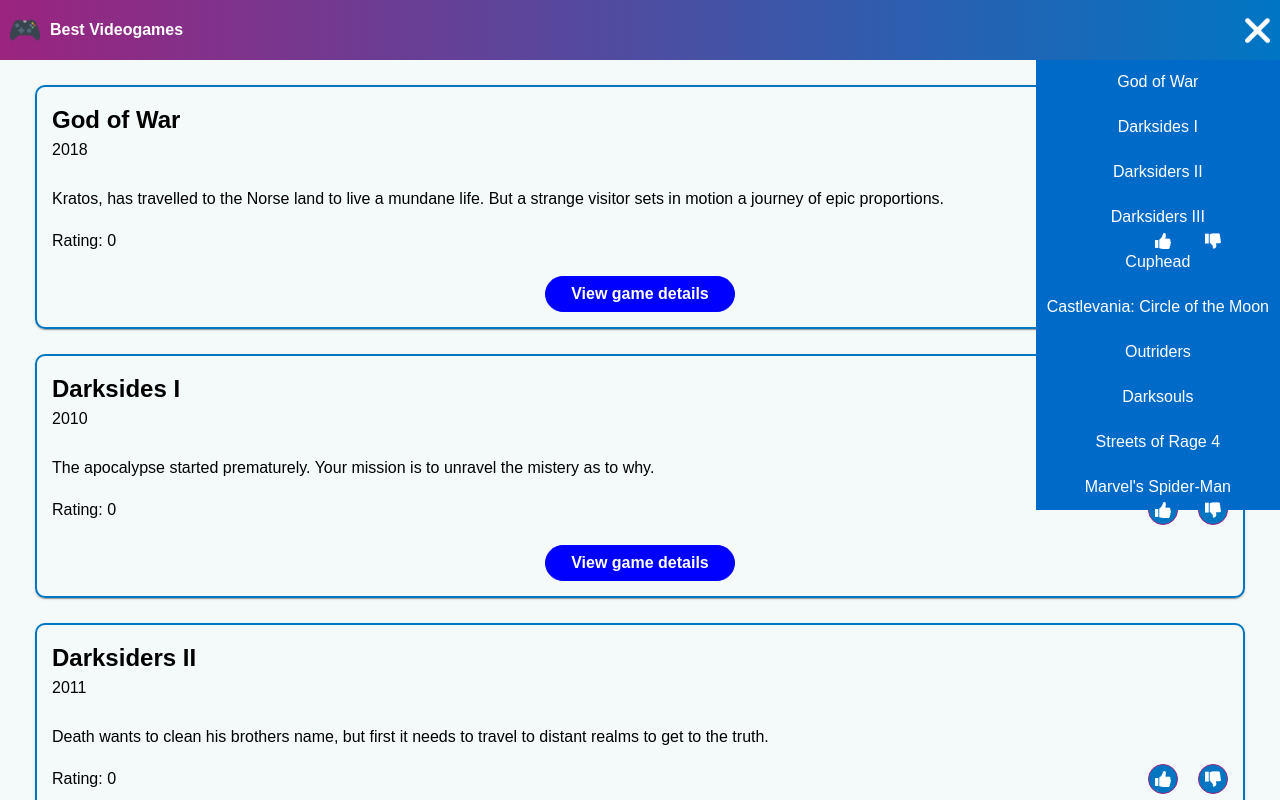
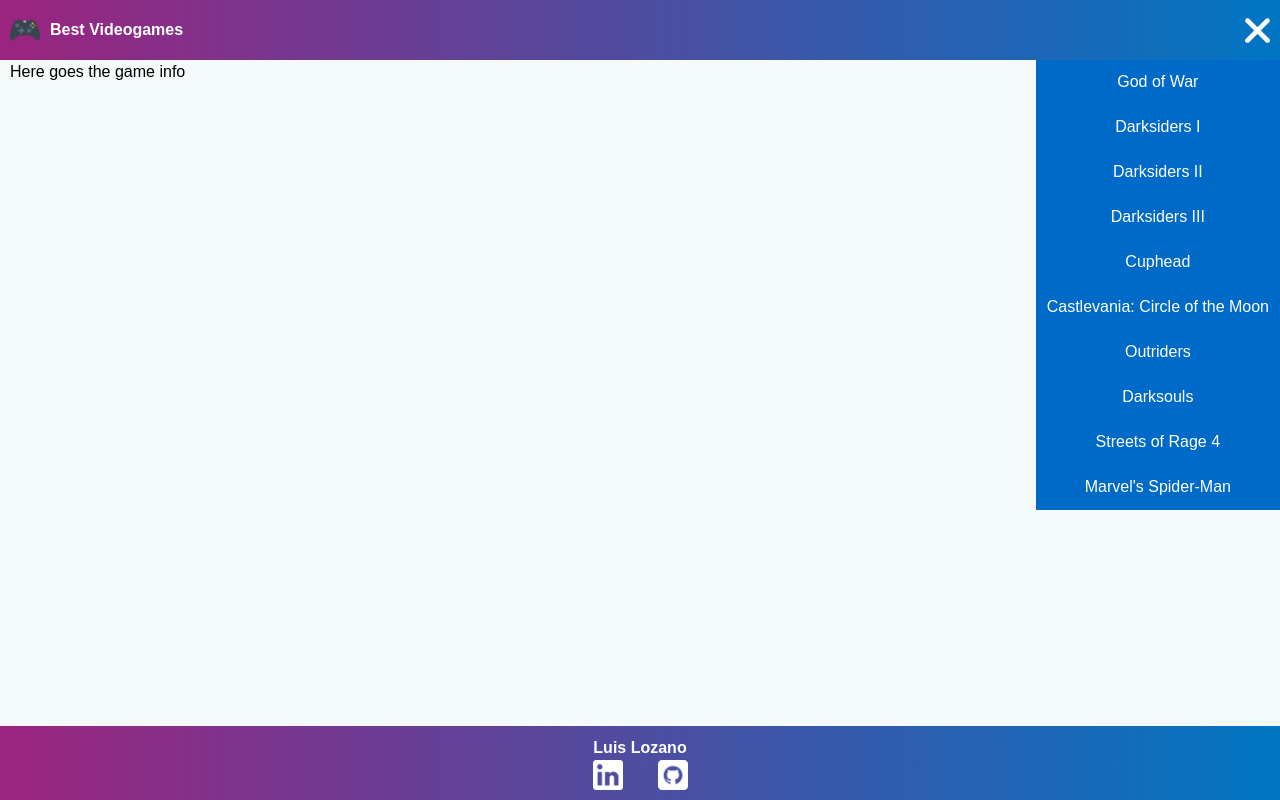
Before and after one commit to lslozano/scalero, a React (Create React App) app: page /Cuphead in a window 1280 px wide. Both pictures are taken after a click on the picture 1257 px from the left and 30 px from the top of the page. Shown: the top 800 px of the page. Built offline with nearby package versions, Linux system fonts and the light colour scheme.

Commit message:
Add routes and basic game view

```diff
--- a/package.json
+++ b/package.json
@@ -8,6 +8,7 @@
     "@testing-library/user-event": "^13.5.0",
     "react": "^17.0.2",
     "react-dom": "^17.0.2",
+    "react-router-dom": "^6.2.1",
     "react-scripts": "5.0.0",
     "styled-components": "^5.3.3",
     "web-vitals": "^2.1.4"
--- /dev/null
+++ b/src/App.js
@@ -0,0 +1,33 @@
+import React from 'react';
+import { BrowserRouter as Router, Routes, Route } from 'react-router-dom';
+import styled from 'styled-components';
+// Views
+import Home from './views/Home';
+// Components
+import Navbar from './components/Navbar';
+import Footer from './components/Footer';
+
+const MainContainer = styled.div`
+  background-color: #f4fafa;
+  display: flex;
+  flex-direction: column;
+  min-height: 100%;
+  padding: 0 10px;
+`;
+
+const App = () => {
+  return (
+    <MainContainer>
+        <Router>
+          <Navbar />
+          <Routes>
+            <Route path="/" element={<Home />} />
+            <Route path="/:game" element={<p>Here goes the game info</p>} />
+          </Routes>
+          <Footer />
+        </Router>
+    </MainContainer>
+  );
+}
+
+export default App;
--- a/src/Main.js
+++ /dev/null
@@ -1,31 +0,0 @@
-import { MainContainer, GamesContainer } from './styles';
-// Components
-import Navbar from './components/Navbar';
-import GameCard from './components/GameCard';
-import Footer from './components/Footer';
-// Data
-import { gamesData } from './gamesData';
-
-const Main = () => {
-  return (
-    <MainContainer>
-      <Navbar />
-      <GamesContainer>
-        {gamesData.map((game, index) => {
-          const { name, description, year } = game;
-          return (
-            <GameCard
-              key={index}
-              name={name}
-              description={description}
-              year={year}
-            />)}
-          )}
-
-      </GamesContainer>
-      <Footer />
-    </MainContainer>
-  );
-}
-
-export default Main;
--- a/src/components/Footer/styles.jsx
+++ b/src/components/Footer/styles.jsx
@@ -7,7 +7,7 @@ export const FooterContainer = styled.div`
   flex-direction: column;
   align-items: center;
   padding: 10px 0;
-  margin-block-start: 30px;
+  margin-block-start: auto;
 `;
 
 export const Title = styled.h3`
--- a/src/components/GameCard/index.jsx
+++ b/src/components/GameCard/index.jsx
@@ -1,4 +1,5 @@
 import React from 'react'
+import { Link } from 'react-router-dom';
 // Styles
 import {
   CardContainer, CardHeader, Title, Year, CardBody,
@@ -15,6 +16,8 @@ const GameCard = (props) => {
     description,
     year,
   } = props;
+
+  const gameUrl = name.replace(/ /g, '-');
 
   return (
     <CardContainer>
@@ -36,7 +39,9 @@ const GameCard = (props) => {
           </Dislikes>
         </ButtonsContainer>
       </CardMetrics>
-      <ButtonDetail>View game details</ButtonDetail>
+      <ButtonDetail>
+        <Link to={`/${gameUrl}`}>View game details</Link>
+      </ButtonDetail>
     </CardContainer>
   )
 }
--- a/src/components/GameCard/styles.jsx
+++ b/src/components/GameCard/styles.jsx
@@ -87,8 +87,12 @@ export const ButtonDetail = styled.div`
     border-radius: 20px;
     border: 1px solid blue;
     background-color: blue;
-    color: white;
     font-weight: 700;
     padding: 5px 25px;
     align-self: center;
+
+    a {
+      color: white;
+      text-decoration: none;
+    };
 `;
--- a/src/components/Navbar/index.jsx
+++ b/src/components/Navbar/index.jsx
@@ -1,4 +1,5 @@
 import React, { useState } from 'react';
+import { Link } from 'react-router-dom';
 // Styles
 import {
   NavbarContainer, BrandContainer, BrandIcon, BrandTitle, MenuIcon,
@@ -15,13 +16,23 @@ const Navbar = () => {
   const [menuOpen, setMenuOpen] = useState(false);
   const handleMenuClick = () => setMenuOpen(!menuOpen);
   const menuImg = menuOpen ? closeIcon : menuIcon;
-  const renderGameOptions = (game, index) => <GameOption key={index}>{game.name}</GameOption>;
+  const renderGameOptions = (game, index) => {
+    const { name } = game;
+    const gameUrl = name.replace(/ /g, '-');
+    return (
+      <GameOption key={index} onClick={() => setMenuOpen(false)}>
+        <Link to={`/${gameUrl}`}>{game.name}</Link>
+      </GameOption>
+    )
+  };
 
   return (
     <NavbarContainer>
       <BrandContainer>
-        <BrandIcon src={controllerIcon} alt="controller icon" />
-        <BrandTitle>Best Videogames</BrandTitle>
+        <Link to="/">
+          <BrandIcon src={controllerIcon} alt="controller icon" />
+          <BrandTitle>Best Videogames</BrandTitle>
+        </Link>
       </BrandContainer>
       <MenuIcon onClick={handleMenuClick} src={menuImg} alt="menu icon" />
       {menuOpen &&
--- a/src/components/Navbar/styles.jsx
+++ b/src/components/Navbar/styles.jsx
@@ -13,9 +13,12 @@ export const NavbarContainer = styled.nav`
 `;
 
 export const BrandContainer = styled.div`
-  display: flex;
-  flex-direction: row;
-  align-items: center;
+  a {
+    display: flex;
+    flex-direction: row;
+    align-items: center;
+    text-decoration: none;
+  };
 `;
 
 export const BrandIcon = styled.img`
@@ -43,17 +46,22 @@ export const GamesOptions = styled.div`
   position: absolute;
   right: 0;
   top: 60px;
+  z-index: 1;
 `;
 
 export const GameOption = styled.div`
   border: 1px solid #006ac9;
   border-top: none;
-  color: #fff;
   padding: 10px;
   text-align: center;
   background-color: #006ac9;
   cursor: pointer;
 
+  a {
+    color: #fff;
+    text-decoration: none;
+  };
+
   :hover {
     background-image: linear-gradient(to right, #9b247f, #0076c3);
   }
--- a/src/gamesData.jsx
+++ b/src/gamesData.jsx
@@ -8,7 +8,7 @@ export const gamesData = [
     reviews: [""],
   },
   {
-    name: "Darksides I",
+    name: "Darksiders I",
     description: "The apocalypse started prematurely. Your mission is to unravel the mistery as to why.",
     year: "2010",
     likes: 0,
--- a/src/index.js
+++ b/src/index.js
@@ -1,11 +1,11 @@
 import React from 'react';
 import ReactDOM from 'react-dom';
 import './index.css';
-import Main from './Main';
+import App from './App';
 
 ReactDOM.render(
   <React.StrictMode>
-    <Main />
+    <App />
   </React.StrictMode>,
   document.getElementById('root')
 );
--- a/src/styles.jsx
+++ /dev/null
@@ -1,13 +0,0 @@
-import styled from "styled-components";
-
-export const MainContainer = styled.div`
-  background-color: #f4fafa;
-  display: flex;
-  flex-direction: column;
-  min-height: 100%;
-  padding: 0 10px;
-`;
-
-export const GamesContainer = styled.div`
-  padding: 0 25px;
-`;
--- /dev/null
+++ b/src/views/Home/index.jsx
@@ -0,0 +1,31 @@
+import React from 'react'
+import styled from 'styled-components';
+// Data
+import { gamesData } from '../../gamesData';
+// Components
+import GameCard from '../../components/GameCard';
+
+const GamesContainer = styled.div`
+  padding: 0 25px;
+  margin-block-end: 25px;
+`;
+
+const Home = () => {
+  return (
+    <GamesContainer>
+      {gamesData.map((game, index) => {
+        const { name, description, year } = game;
+        return (
+          <GameCard
+            key={index}
+            name={name}
+            description={description}
+            year={year}
+          />
+        )}
+      )}
+    </GamesContainer>
+  )
+}
+
+export default Home;
```
Also changed, not shown: 1 other file (tests, documents, lock files or other folders).
